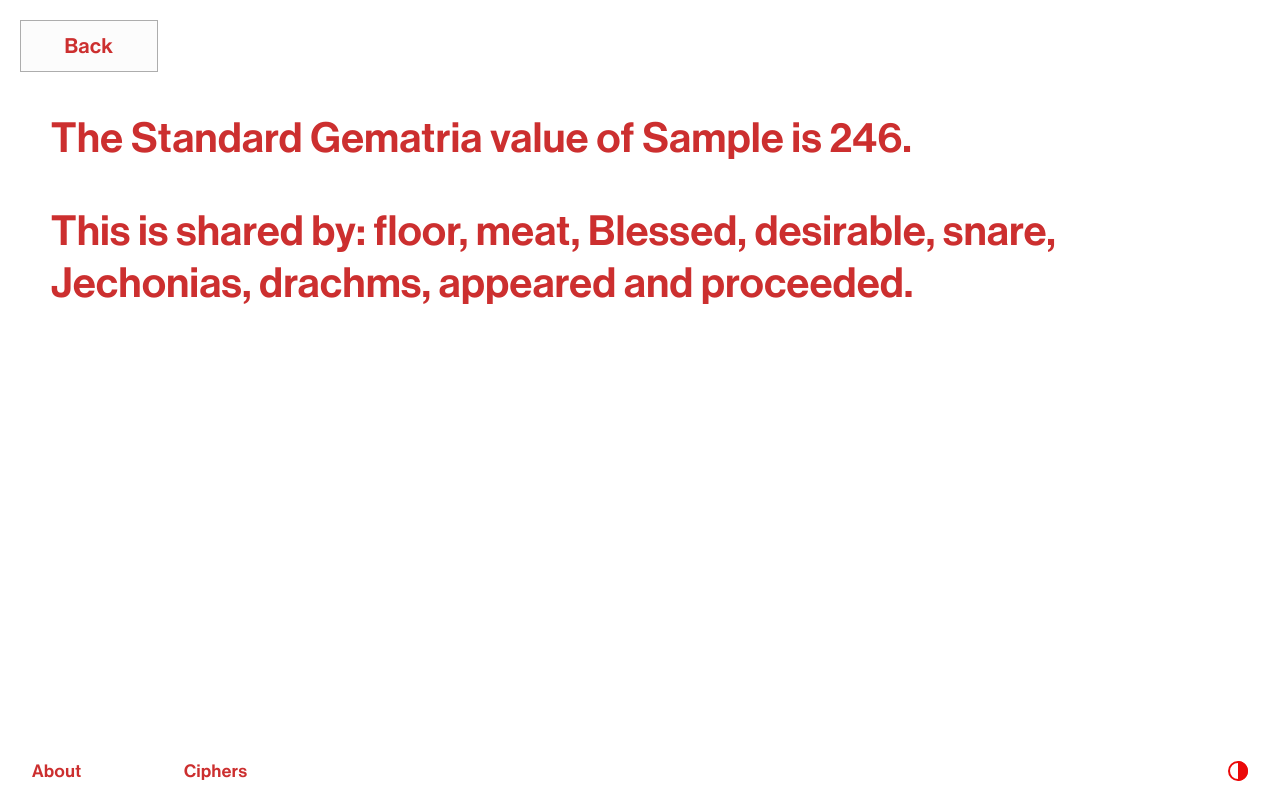
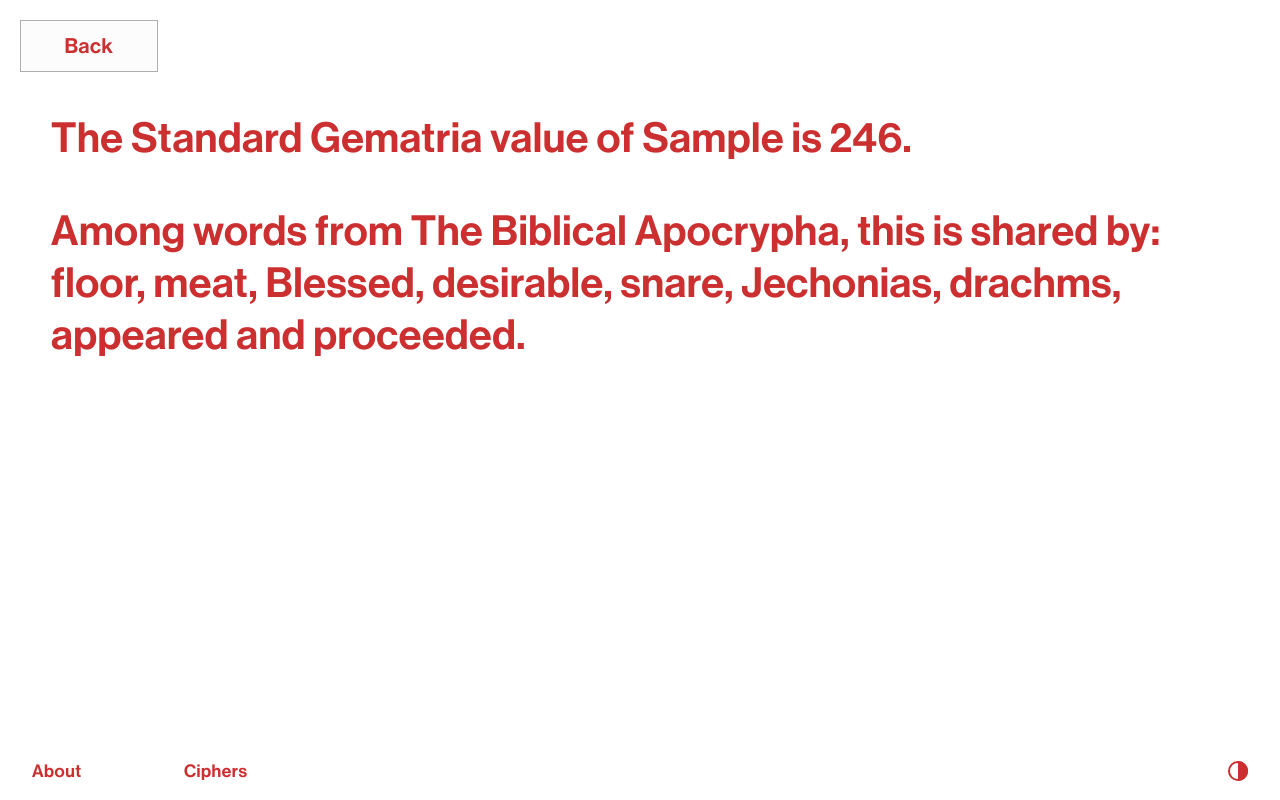
Before and after one commit to mattcong/gematria-calculator, a Next.js app: page / in a window 1280 px wide. Both pictures are taken after typing "Sample" into the empty fields and a click on the button "Go". Built offline with nearby package versions, Linux system fonts and the light colour scheme.

Commit message:
show selected text on result page

```diff
--- a/src/app/page.tsx
+++ b/src/app/page.tsx
@@ -81,6 +81,7 @@ export default function Home() {
         />
       ) : (
         <DisplayWords
+          text={text}
           calculationResult={calculationResult}
           setCalculationResult={setCalculationResult}
         />
--- a/src/components/DisplayWords.tsx
+++ b/src/components/DisplayWords.tsx
@@ -3,12 +3,24 @@ import FormattedWords from "./FormattedWords"
 import Link from "next/link"
 import AppBar from "./AppBar"
 
+const getTextName = (text: string) => {
+  switch (text) {
+    case "kjv":
+      return <span>The King James Bible</span>
+    case "apocrypha":
+      return <span>The Biblical Apocrypha</span>
+    default:
+      return text
+  }
+}
+
 type DisplayWordsProps = {
+  text: string | undefined
   calculationResult: CalculationResult
   setCalculationResult: (data: null) => void
 }
 
-const DisplayWords = ({ calculationResult, setCalculationResult }: DisplayWordsProps) => {
+const DisplayWords = ({ text, calculationResult, setCalculationResult }: DisplayWordsProps) => {
   const { word, cipher, value, sharedWords } = calculationResult
 
   return (
@@ -24,7 +36,15 @@ const DisplayWords = ({ calculationResult, setCalculationResult }: DisplayWordsP
         </p>
         {sharedWords.length ? (
           <p>
-            This is shared by: <FormattedWords words={sharedWords} />
+            {text && text !== "default" ? (
+              <span>
+                Among words from {getTextName(text)}, this is shared by:
+                <br />
+              </span>
+            ) : (
+              <span>This is shared by:</span>
+            )}{" "}
+            <FormattedWords words={sharedWords} />
           </p>
         ) : (
           <p>No single word shares this value.</p>
--- a/src/components/Footer.tsx
+++ b/src/components/Footer.tsx
@@ -39,9 +39,9 @@ const LightIcon = () => (
   <svg width="20" height="20" viewBox="0 0 20 20" fill="none" xmlns="http://www.w3.org/2000/svg">
     <path
       d="M10 0C12.6522 0 15.1957 1.05357 17.0711 2.92893C18.9464 4.8043 20 7.34783 20 10C20 12.6522 18.9464 15.1957 17.0711 17.0711C15.1957 18.9464 12.6522 20 10 20L10 10L10 0Z"
-      fill="#EB0909"
+      fill="#cc2f2f"
     />
-    <circle cx="10" cy="10" r="9" transform="rotate(-90 10 10)" stroke="#EB0909" strokeWidth="2" />
+    <circle cx="10" cy="10" r="9" transform="rotate(-90 10 10)" stroke="#cc2f2f" strokeWidth="2" />
   </svg>
 )
 
--- a/src/components/MainInput.tsx
+++ b/src/components/MainInput.tsx
@@ -3,6 +3,15 @@ import LoadingSpinner from "./LoadingSpinner"
 import { CalculationResult } from "../types/CalculationResult"
 import { WordListMap } from "../types/WordListMap"
 import { SearchOptions } from "../types/SearchOptions"
+
+type MainInputProps = {
+  searchOptions: SearchOptions
+  setSearchOptions: (options: SearchOptions) => void
+  handleCalculateAlphabet: (cipher: string, text: string) => Promise<CalculationResult>
+  handleCalculate: (word: string, cipher: string, text: string) => Promise<CalculationResult>
+  setCalculationResult: (data: CalculationResult) => void
+  calculatedWordLists: WordListMap
+}
 
 const MainInput = ({
   searchOptions,
@@ -15,14 +24,13 @@ const MainInput = ({
   const { cipher, text } = searchOptions
 
   const [loading, setLoading] = useState(false)
-  const [alphabetLoading, setAlphabetLoading] = useState(false)
   const [word, setWord] = useState("")
   const [showTexts, setShowTexts] = useState(text && true)
 
   const getAlphabet = async () => {
-    setAlphabetLoading(true)
+    setLoading(true)
     await handleCalculateAlphabet(cipher, text || "")
-    setAlphabetLoading(false)
+    setLoading(false)
   }
 
   const calculate = async (event: React.FormEvent<HTMLFormElement>) => {
@@ -49,8 +57,6 @@ const MainInput = ({
 
   const showTextDropdown = () => setShowTexts(true)
 
-  const isLoading = loading || alphabetLoading
-
   useEffect(() => {
     if (Object.keys(calculatedWordLists).includes(cipher)) {
       return
@@ -70,11 +76,11 @@ const MainInput = ({
               value={word}
               onChange={handleInputChange}
               required
-              disabled={isLoading}
+              disabled={loading}
             />
           </div>
-          <button className="button" type="submit" disabled={isLoading}>
-            {isLoading ? <LoadingSpinner /> : "Go"}
+          <button className="button" type="submit" disabled={loading}>
+            {loading ? <LoadingSpinner /> : "Go"}
           </button>
         </div>
         <div className="controls-container">
@@ -141,13 +147,4 @@ const TextSelect = ({
   )
 }
 
-type MainInputProps = {
-  searchOptions: SearchOptions
-  setSearchOptions: (options: SearchOptions) => void
-  handleCalculateAlphabet: (cipher: string, text: string) => Promise<CalculationResult>
-  handleCalculate: (word: string, cipher: string, text: string) => Promise<CalculationResult>
-  setCalculationResult: (data: CalculationResult) => void
-  calculatedWordLists: WordListMap
-}
-
 export default MainInput
```
